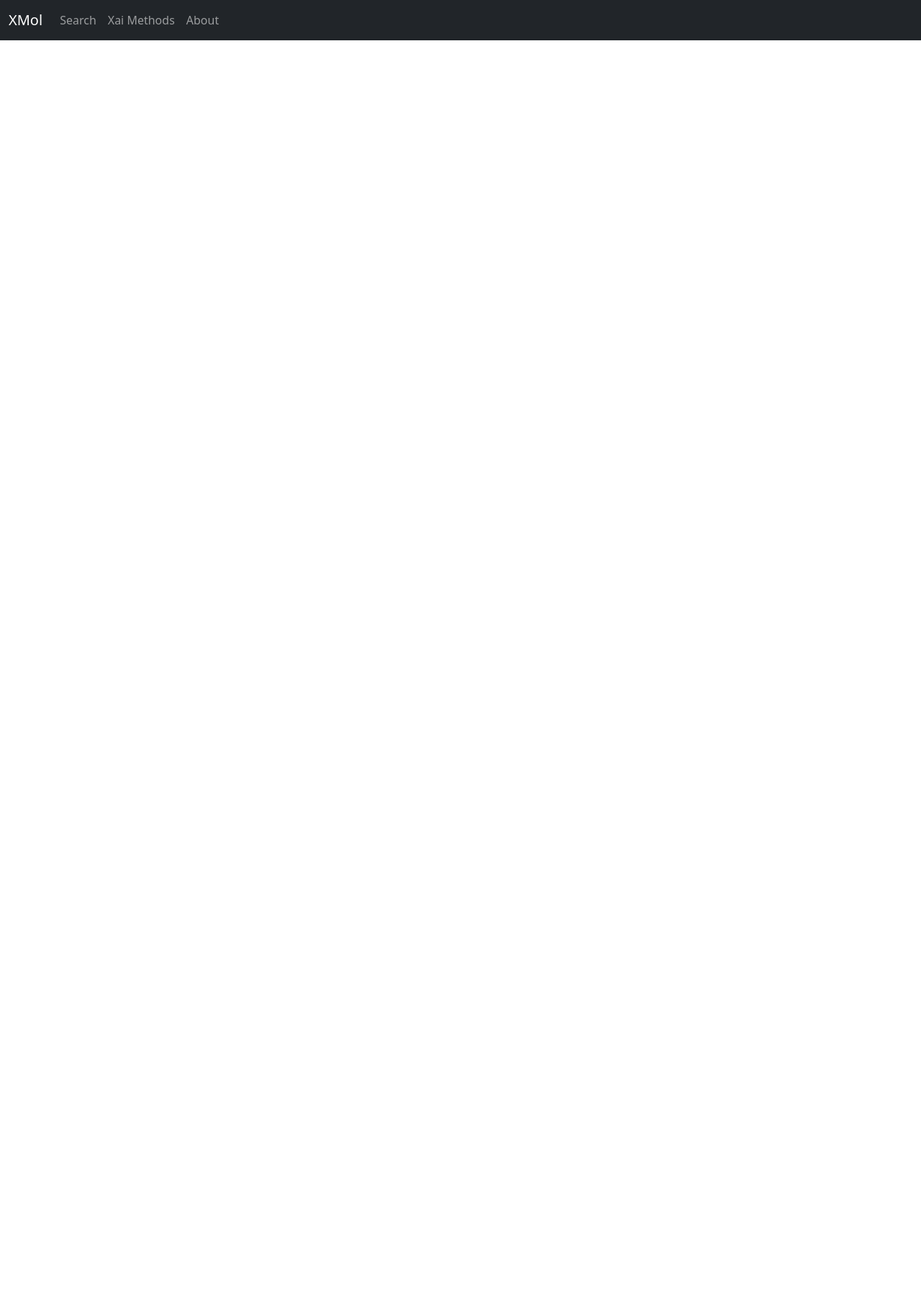
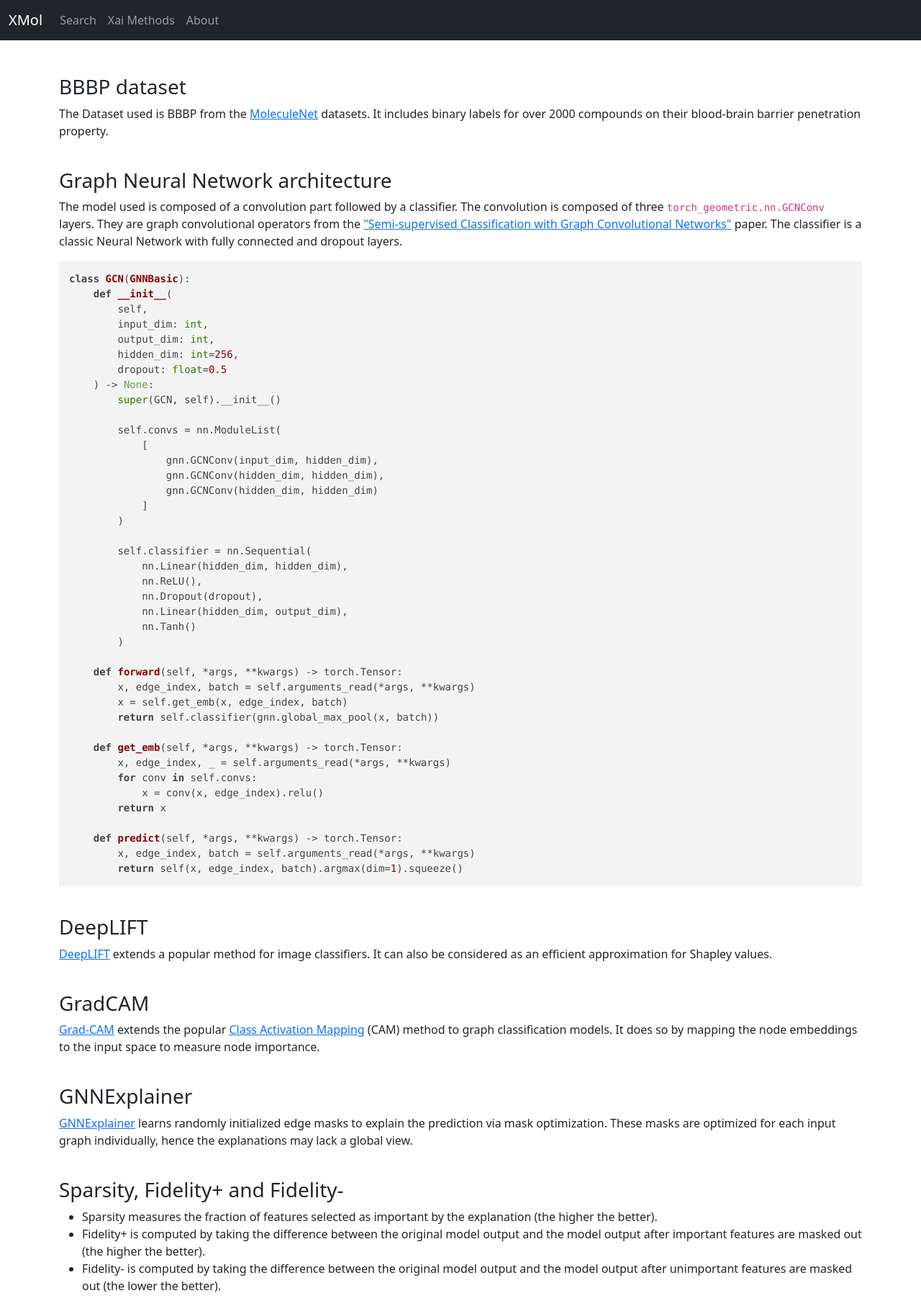
Before and after one commit to DannyAntonelli/xmol, a Django app: template xmol/templates/xai_methods.html in a window 1280 px wide. Shown: the whole page at 72% size. Before the commit the page ends 56 px from the top, so only its background shows below. Run offline with Django 4.2, Linux system fonts and the light colour scheme; the template is opened without the code that fills it, so the values that code supplies are empty; parts of the project's set-up code (start-up, migrations or seed data) failed here and were passed over; some libraries are stand-ins or nearby versions.

Commit message:
Add Xai Methods page

```diff
--- a/xmol/templates/layout.html
+++ b/xmol/templates/layout.html
@@ -7,6 +7,7 @@
         <meta charset="UTF-8">
         <meta name="viewport" content="width=device-width, initial-scale=1">
         <link href="https://cdn.jsdelivr.net/npm/bootstrap@5.2.3/dist/css/bootstrap.min.css" rel="stylesheet" integrity="sha384-rbsA2VBKQhggwzxH7pPCaAqO46MgnOM80zW1RWuH61DGLwZJEdK2Kadq2F9CUG65" crossorigin="anonymous">
+        <link rel="stylesheet" href="https://unpkg.com/@highlightjs/cdn-assets@11.7.0/styles/default.min.css">
         <title>XMol</title>
     </head>
 
@@ -40,5 +41,8 @@
 
         <script src="https://cdnjs.cloudflare.com/ajax/libs/jquery/3.2.1/jquery.min.js"></script>
         <script src="https://cdn.jsdelivr.net/npm/bootstrap@5.2.3/dist/js/bootstrap.bundle.min.js" integrity="sha384-kenU1KFdBIe4zVF0s0G1M5b4hcpxyD9F7jL+jjXkk+Q2h455rYXK/7HAuoJl+0I4" crossorigin="anonymous"></script>
+        <script src="https://unpkg.com/@highlightjs/cdn-assets@11.7.0/highlight.min.js"></script>
+        <script src="https://unpkg.com/@highlightjs/cdn-assets@11.7.0/languages/python.min.js"></script>
+        <script>hljs.highlightAll();</script>
     </body>
 </html>
--- a/xmol/templates/xai_methods.html
+++ b/xmol/templates/xai_methods.html
@@ -2,4 +2,112 @@
 {% load static %}
 
 {% block body %}
+
+    <div class="container mt-5">
+
+        <h3>BBBP dataset</h3>
+        <div class="row height d-flex justify-content-center align-items-center">
+            <div class="col-md-12">
+                <p>
+                    The Dataset used is BBBP from the <a href="https://arxiv.org/abs/1703.00564">MoleculeNet</a> datasets.
+                    It includes binary labels for over 2000 compounds on their blood-brain barrier penetration property.
+                </p>
+            </div>
+        </div>
+
+        <h3 class="mt-4">Graph Neural Network architecture</h3>
+        <div class="row height d-flex justify-content-center align-items-center">
+            <div class="col-md-12">
+                <p>
+                    The model used is composed of a convolution part followed by a classifier.
+                    The convolution is composed of three <code>torch_geometric.nn.GCNConv</code> layers.
+                    They are graph convolutional operators from the <a href="https://arxiv.org/abs/1606.09375/">"Semi-supervised Classification with Graph Convolutional Networks"</a> paper.
+                    The classifier is a classic Neural Network with fully connected and dropout layers.
+                </p>
+                <pre><code class="language-python">class GCN(GNNBasic):
+    def __init__(
+        self,
+        input_dim: int,
+        output_dim: int,
+        hidden_dim: int=256,
+        dropout: float=0.5
+    ) -> None:
+        super(GCN, self).__init__()
+
+        self.convs = nn.ModuleList(
+            [
+                gnn.GCNConv(input_dim, hidden_dim),
+                gnn.GCNConv(hidden_dim, hidden_dim),
+                gnn.GCNConv(hidden_dim, hidden_dim)
+            ]
+        )
+
+        self.classifier = nn.Sequential(
+            nn.Linear(hidden_dim, hidden_dim),
+            nn.ReLU(),
+            nn.Dropout(dropout),
+            nn.Linear(hidden_dim, output_dim),
+            nn.Tanh()
+        )
+
+    def forward(self, *args, **kwargs) -> torch.Tensor:
+        x, edge_index, batch = self.arguments_read(*args, **kwargs)
+        x = self.get_emb(x, edge_index, batch)
+        return self.classifier(gnn.global_max_pool(x, batch))
+
+    def get_emb(self, *args, **kwargs) -> torch.Tensor:
+        x, edge_index, _ = self.arguments_read(*args, **kwargs)
+        for conv in self.convs:
+            x = conv(x, edge_index).relu()
+        return x
+
+    def predict(self, *args, **kwargs) -> torch.Tensor:
+        x, edge_index, batch = self.arguments_read(*args, **kwargs)
+        return self(x, edge_index, batch).argmax(dim=1).squeeze()</code></pre>
+            </div>
+        </div>
+
+        <h3 class="mt-4">DeepLIFT</h3>
+        <div class="row height d-flex justify-content-center align-items-center">
+            <div class="col-md-12">
+                <p>
+                    <a href="https://arxiv.org/abs/1704.02685">DeepLIFT</a> extends a popular method for image classifiers.
+                    It can also be considered as an efficient approximation for Shapley values.
+                </p>
+            </div>
+        </div>
+
+        <h3 class="mt-4">GradCAM</h3>
+        <div class="row height d-flex justify-content-center align-items-center">
+            <div class="col-md-12">
+                <p>
+                    <a href="https://openaccess.thecvf.com/content_CVPR_2019/papers/Pope_Explainability_Methods_for_Graph_Convolutional_Neural_Networks_CVPR_2019_paper.pdf">Grad-CAM</a> extends the popular <a href="https://arxiv.org/abs/1512.04150">Class Activation Mapping</a> (CAM) method to graph classification models.
+                    It does so by mapping the node embeddings to the input space to measure node importance.
+                </p>
+            </div>
+        </div>
+
+        <h3 class="mt-4">GNNExplainer</h3>
+        <div class="row height d-flex justify-content-center align-items-center">
+            <div class="col-md-12">
+                <p>
+                    <a href="https://arxiv.org/abs/1903.03894">GNNExplainer</a> learns randomly initialized edge masks to explain the prediction via mask optimization.
+                    These masks are optimized for each input graph individually, hence the explanations may lack a global view.
+                </p>
+            </div>
+        </div>
+
+        <h3 class="mt-4">Sparsity, Fidelity+ and Fidelity-</h3>
+        <div class="row height d-flex justify-content-center align-items-center">
+            <div class="col-md-12">
+                <ul>
+                    <li>Sparsity measures the fraction of features selected as important by the explanation (the higher the better).</li>
+                    <li>Fidelity+ is computed by taking the difference between the original model output and the model output after important features are masked out (the higher the better).</li>
+                    <li>Fidelity- is computed by taking the difference between the original model output and the model output after unimportant features are masked out (the lower the better).</li>
+                </ul>
+            </div>
+        </div>
+
+    </div>
+
 {% endblock %}
```
